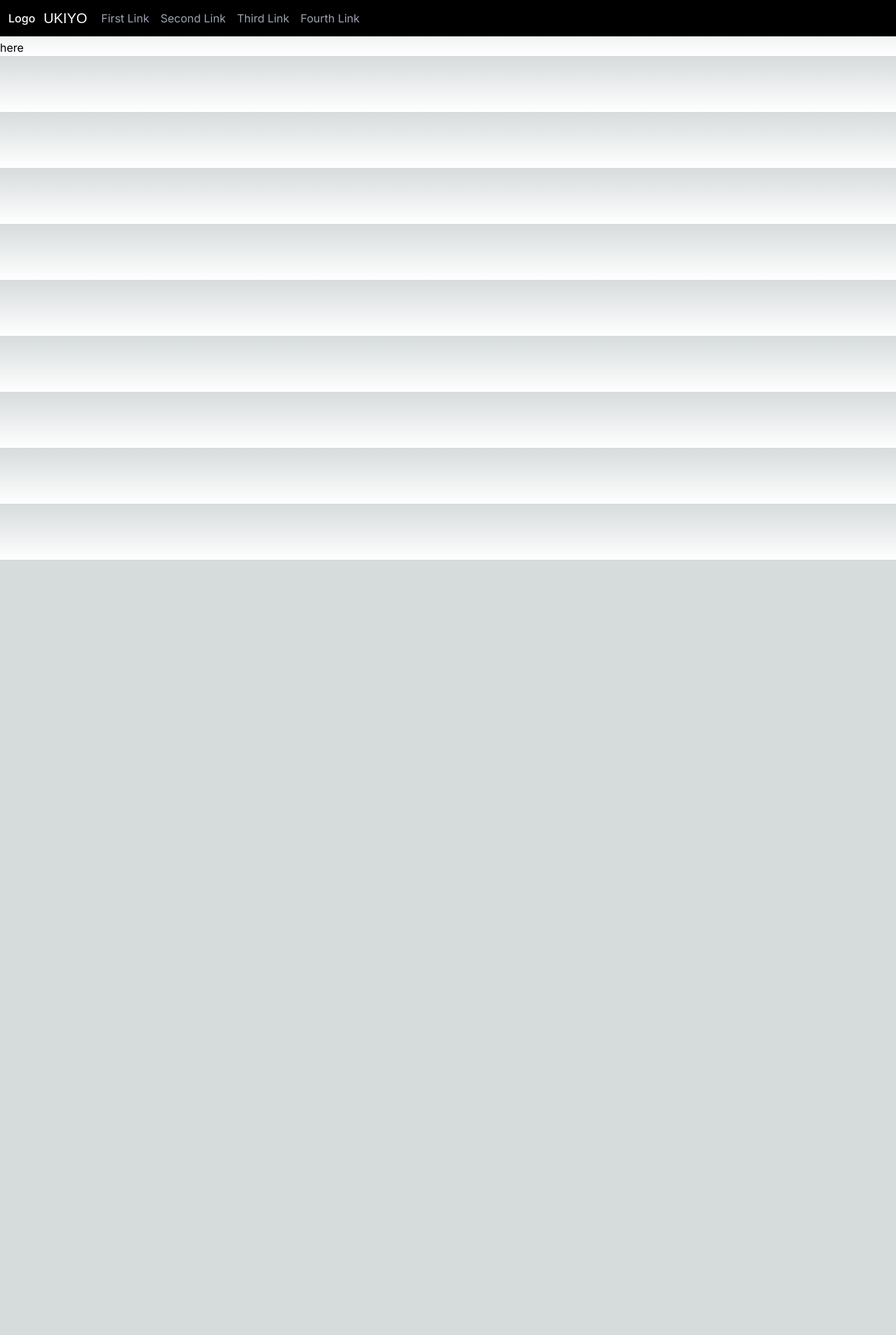
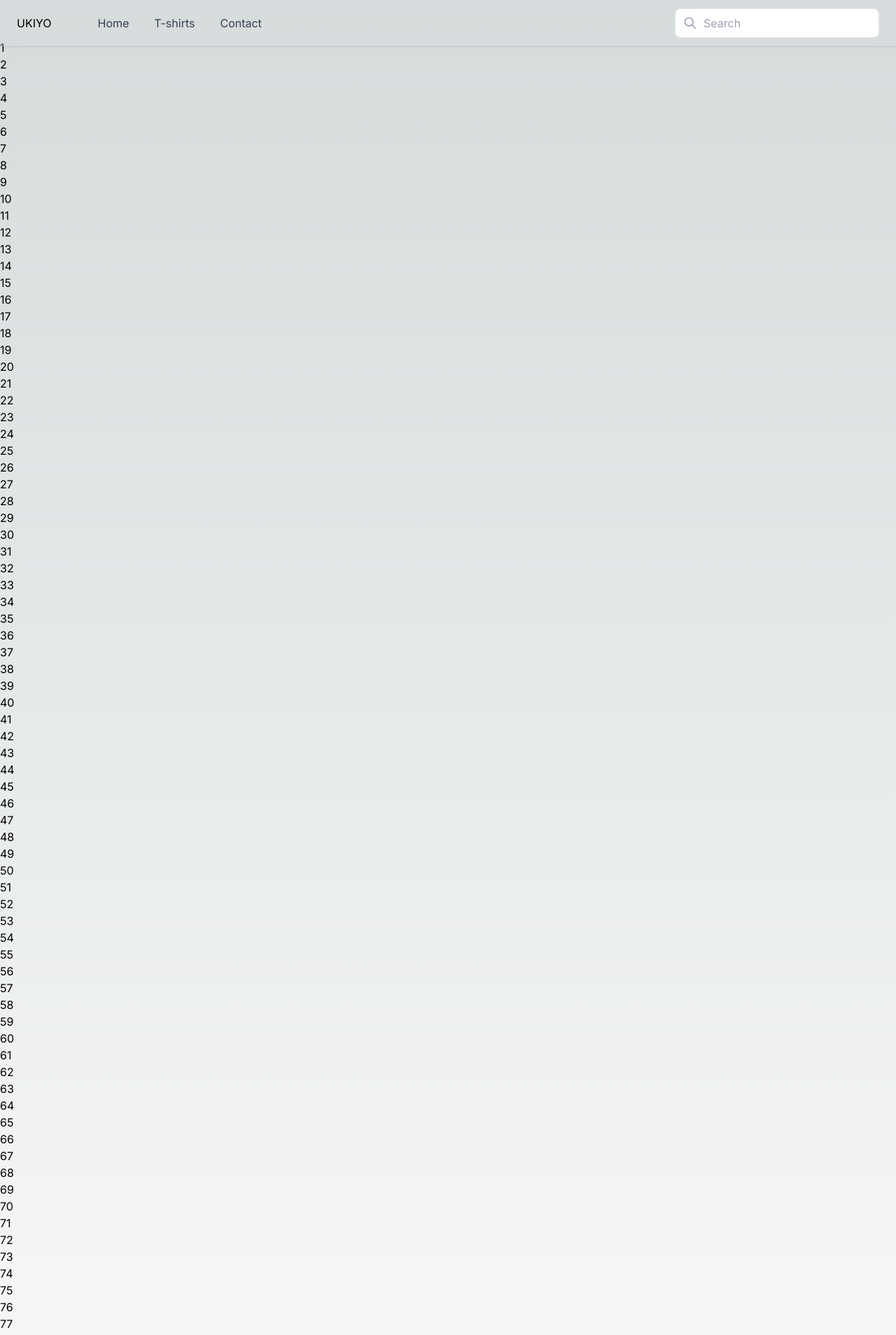
Before and after one commit to arshdev16/Ukiyo, a Next.js app: page / in a window 1280 px wide. Shown: the top 1908 px of the page at 70% size. Before the commit the page ends 800 px from the top, so only its background shows below. Built offline with nearby package versions, Linux system fonts and the light colour scheme.

Commit message:
Navbar updated

```diff
--- a/package.json
+++ b/package.json
@@ -9,6 +9,7 @@
     "lint": "next lint"
   },
   "dependencies": {
+    "framer-motion": "^11.0.3",
     "next": "14.1.0",
     "react": "^18",
     "react-dom": "^18",
--- a/src/app/layout.tsx
+++ b/src/app/layout.tsx
@@ -15,13 +15,14 @@ export default function RootLayout({
 }: Readonly<{
   children: React.ReactNode;
 }>) {
-
   return (
     <html lang="en">
       <body className={inter.className}>
-        <Navbar />
-        <div className="my-14"/>
-        {children}
+        <section className="bg-NavHomeImg">
+          <Navbar />
+          <div className="pt-14" />
+          {children}
+        </section>
       </body>
     </html>
   );
--- a/src/app/page.tsx
+++ b/src/app/page.tsx
@@ -3,7 +3,106 @@ import Image from "next/image";
 export default function Home() {
   return (
     <main>
-      here
+      <h1>1</h1>
+      <h1>2</h1>
+      <h1>3</h1>
+      <h1>4</h1>
+      <h1>5</h1>
+      <h1>6</h1>
+      <h1>7</h1>
+      <h1>8</h1>
+      <h1>9</h1>
+      <h1>10</h1>
+      <h1>11</h1>
+      <h1>12</h1>
+      <h1>13</h1>
+      <h1>14</h1>
+      <h1>15</h1>
+      <h1>16</h1>
+      <h1>17</h1>
+      <h1>18</h1>
+      <h1>19</h1>
+      <h1>20</h1>
+      <h1>21</h1>
+      <h1>22</h1>
+      <h1>23</h1>
+      <h1>24</h1>
+      <h1>25</h1>
+      <h1>26</h1>
+      <h1>27</h1>
+      <h1>28</h1>
+      <h1>29</h1>
+      <h1>30</h1>
+      <h1>31</h1>
+      <h1>32</h1>
+      <h1>33</h1>
+      <h1>34</h1>
+      <h1>35</h1>
+      <h1>36</h1>
+      <h1>37</h1>
+      <h1>38</h1>
+      <h1>39</h1>
+      <h1>40</h1>
+      <h1>41</h1>
+      <h1>42</h1>
+      <h1>43</h1>
+      <h1>44</h1>
+      <h1>45</h1>
+      <h1>46</h1>
+      <h1>47</h1>
+      <h1>48</h1>
+      <h1>49</h1>
+      <h1>50</h1>
+      <h1>51</h1>
+      <h1>52</h1>
+      <h1>53</h1>
+      <h1>54</h1>
+      <h1>55</h1>
+      <h1>56</h1>
+      <h1>57</h1>
+      <h1>58</h1>
+      <h1>59</h1>
+      <h1>60</h1>
+      <h1>61</h1>
+      <h1>62</h1>
+      <h1>63</h1>
+      <h1>64</h1>
+      <h1>65</h1>
+      <h1>66</h1>
+      <h1>67</h1>
+      <h1>68</h1>
+      <h1>69</h1>
+      <h1>70</h1>
+      <h1>71</h1>
+      <h1>72</h1>
+      <h1>73</h1>
+      <h1>74</h1>
+      <h1>75</h1>
+      <h1>76</h1>
+      <h1>77</h1>
+      <h1>78</h1>
+      <h1>79</h1>
+      <h1>80</h1>
+      <h1>81</h1>
+      <h1>82</h1>
+      <h1>83</h1>
+      <h1>84</h1>
+      <h1>85</h1>
+      <h1>86</h1>
+      <h1>87</h1>
+      <h1>88</h1>
+      <h1>89</h1>
+      <h1>90</h1>
+      <h1>91</h1>
+      <h1>92</h1>
+      <h1>93</h1>
+      <h1>94</h1>
+      <h1>95</h1>
+      <h1>96</h1>
+      <h1>97</h1>
+      <h1>98</h1>
+      <h1>99</h1>
+      <h1>100</h1>
     </main>
   );
 }
--- /dev/null
+++ b/src/app/tshirts/page.tsx
@@ -0,0 +1,11 @@
+import React from 'react'
+
+type Props = {}
+
+const Tshirts = (props: Props) => {
+  return (
+    <div>Tshirts</div>
+  )
+}
+
+export default Tshirts
--- a/src/components/Navbar/index.tsx
+++ b/src/components/Navbar/index.tsx
@@ -2,53 +2,85 @@
 import Link from "next/link";
 import React, { useState } from "react";
 import { RiMenu3Fill } from "react-icons/ri";
+import { RxCross2 } from "react-icons/rx";
 
 type Props = {};
 
 const Navbar = (props: Props) => {
-  const [opened, isOpened] = useState(false);
+  const [isOpened, setIsOpened] = useState(false);
   return (
-    <header
-      className="text-white fixed top-0 w-screen bg-black body-font flex flex-col md:flex-row"
-    >
-      <div className="flex justify-between items-center my-3 mx-3">
-        <Link
-          href={"/"}
-          className="flex title-font font-medium items-center"
-        >
-          Logo
-          <span className="ml-3 text-xl font-workbench">UKIYO</span>
-        </Link>
+    <nav className="fixed top-0 w-screen shadow bg-transparent backdrop-blur-md">
+      <div className="container px-6 py-3 mx-auto md:flex">
+        <div className="flex items-center justify-between">
+          <Link href="/">UKIYO</Link>
+          <div className="flex lg:hidden">
             <button
               onClick={() => {
-            isOpened(!opened);
+                setIsOpened(!isOpened);
               }}
-          className="inline-flex items-center bg-black focus:outline-none rounded text-base md:hidden "
+              type="button"
+              className="text-gray-500 dark:text-gray-200 hover:text-gray-600 dark:hover:text-gray-400 focus:outline-none focus:text-gray-600 dark:focus:text-gray-400"
+              aria-label="toggle menu"
             >
-          <RiMenu3Fill size={20} />
+              {!isOpened ? <RiMenu3Fill size={20} /> : <RxCross2 size={20} />}
             </button>
           </div>
-      <nav
-        className={`flex flex-col md:flex-row transition-transform ${
-          opened
-            ? "h-max w-screen"
-            : " h-0 hidden md:flex md:h-max"
-        } my-auto items-center`}
+        </div>
+
+        <div
+          className={`${
+            isOpened
+              ? "translate-x-0 opacity-100 "
+              : "opacity-0 -translate-x-full"
+          } backdrop-blur-md absolute inset-x-0 z-20 w-full px-6 py-4 transition-all duration-300 ease-in-out md:mt-0 md:p-0 md:top-0 md:relative md:opacity-100 md:translate-x-0 md:flex md:items-center md:justify-between `}
         >
-        <Link href={"/"} className='text-gray-400 my-2 md:mx-2'>
-          First Link
+          <div className="flex flex-col px-2 -mx-4 md:flex-row md:mx-10 md:py-0">
+            <Link
+              href="/"
+              className="px-2.5 py-2 text-gray-700 transition-colors duration-300 transform rounded-lg dark:text-gray-200 md:mx-2"
+            >
+              Home
             </Link>
-        <Link href={"/"} className='text-gray-400 my-2 md:mx-2'>
-          Second Link
+            <Link
+              href="/tshirts"
+              className="px-2.5 py-2 text-gray-700 transition-colors duration-300 transform rounded-lg dark:text-gray-200 md:mx-2"
+            >
+              T-shirts
             </Link>
-        <Link href={"/"} className='text-gray-400 my-2 md:mx-2'>
-          Third Link
+            <Link
+              href="#"
+              className="px-2.5 py-2 text-gray-700 transition-colors duration-300 transform rounded-lg dark:text-gray-200 md:mx-2"
+            >
+              Contact
             </Link>
-        <Link href={"/"} className='text-gray-400 my-2 md:mx-2'>
-          Fourth Link
-        </Link>
+          </div>
+
+          <div className="relative mt-4 md:mt-0">
+            <span className="absolute inset-y-0 left-0 flex items-center pl-3">
+              <svg
+                className="w-5 h-5 text-gray-400"
+                viewBox="0 0 24 24"
+                fill="none"
+              >
+                <path
+                  d="M21 21L15 15M17 10C17 13.866 13.866 17 10 17C6.13401 17 3 13.866 3 10C3 6.13401 6.13401 3 10 3C13.866 3 17 6.13401 17 10Z"
+                  stroke="currentColor"
+                  stroke-width="2"
+                  stroke-linecap="round"
+                  stroke-linejoin="round"
+                ></path>
+              </svg>
+            </span>
+
+            <input
+              type="text"
+              className="w-full py-2 pl-10 pr-4 text-gray-700 border rounded-lg dark:text-gray-300 dark:border-gray-600 focus:border-blue-400 dark:focus:border-blue-300 focus:outline-none focus:ring focus:ring-opacity-40 focus:ring-blue-300"
+              placeholder="Search"
+            />
+          </div>
+        </div>
+      </div>
     </nav>
-    </header>
   );
 };
 
--- a/tailwind.config.ts
+++ b/tailwind.config.ts
@@ -11,10 +11,11 @@ const config: Config = {
       fontFamily: {
         workbench: ["Workbench", "sans-serif"],
       },
-      backgroundImage: {
+      backgroundImage:{
         "gradient-radial": "radial-gradient(var(--tw-gradient-stops))",
         "gradient-conic":
           "conic-gradient(from 180deg at 50% 50%, var(--tw-gradient-stops))",
+        "NavHomeImg": "#000000"
       },
     },
   },
```
Also changed, not shown: 2 other files (tests, documents, lock files or other folders). Lines whose indentation alone changed are shown as unchanged.
